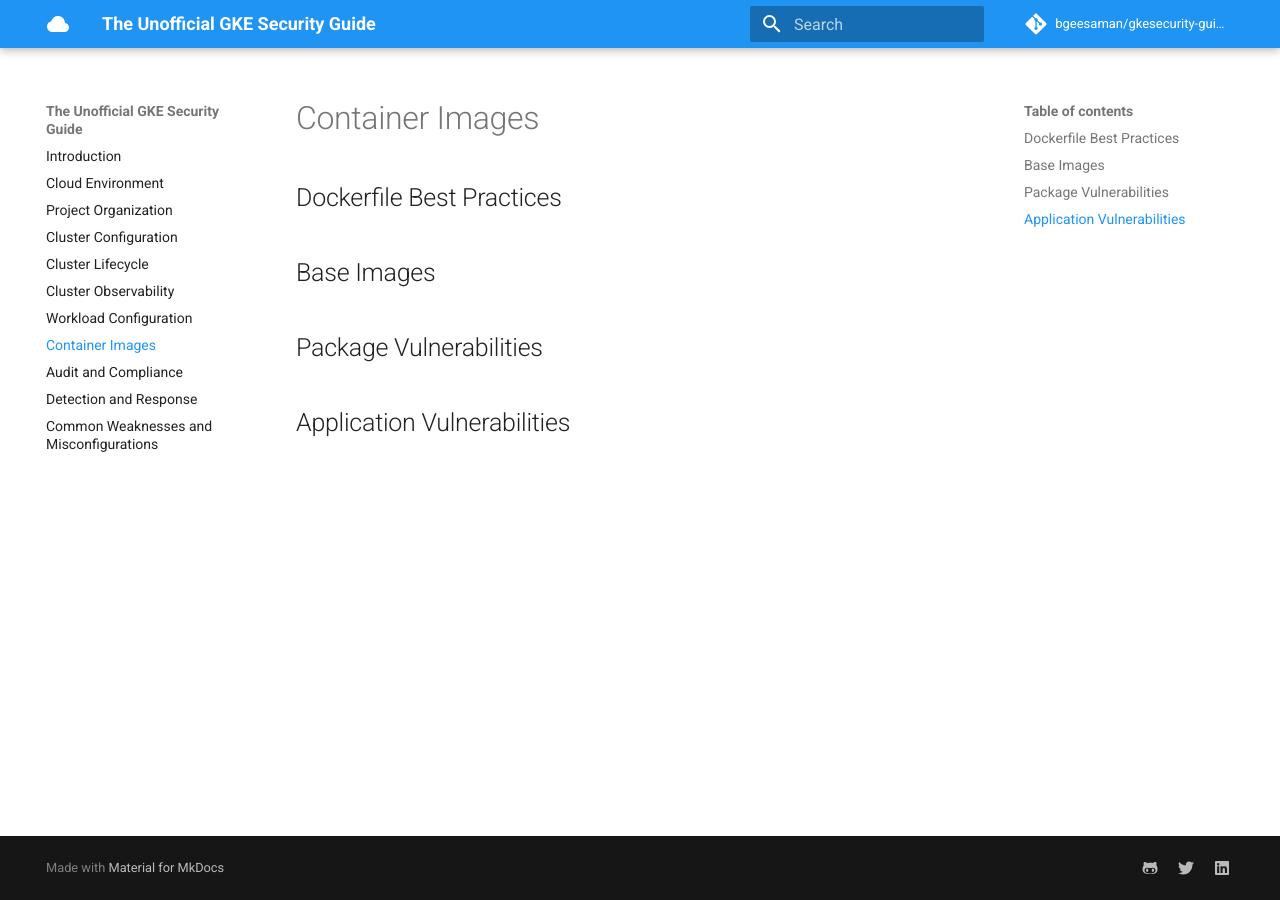
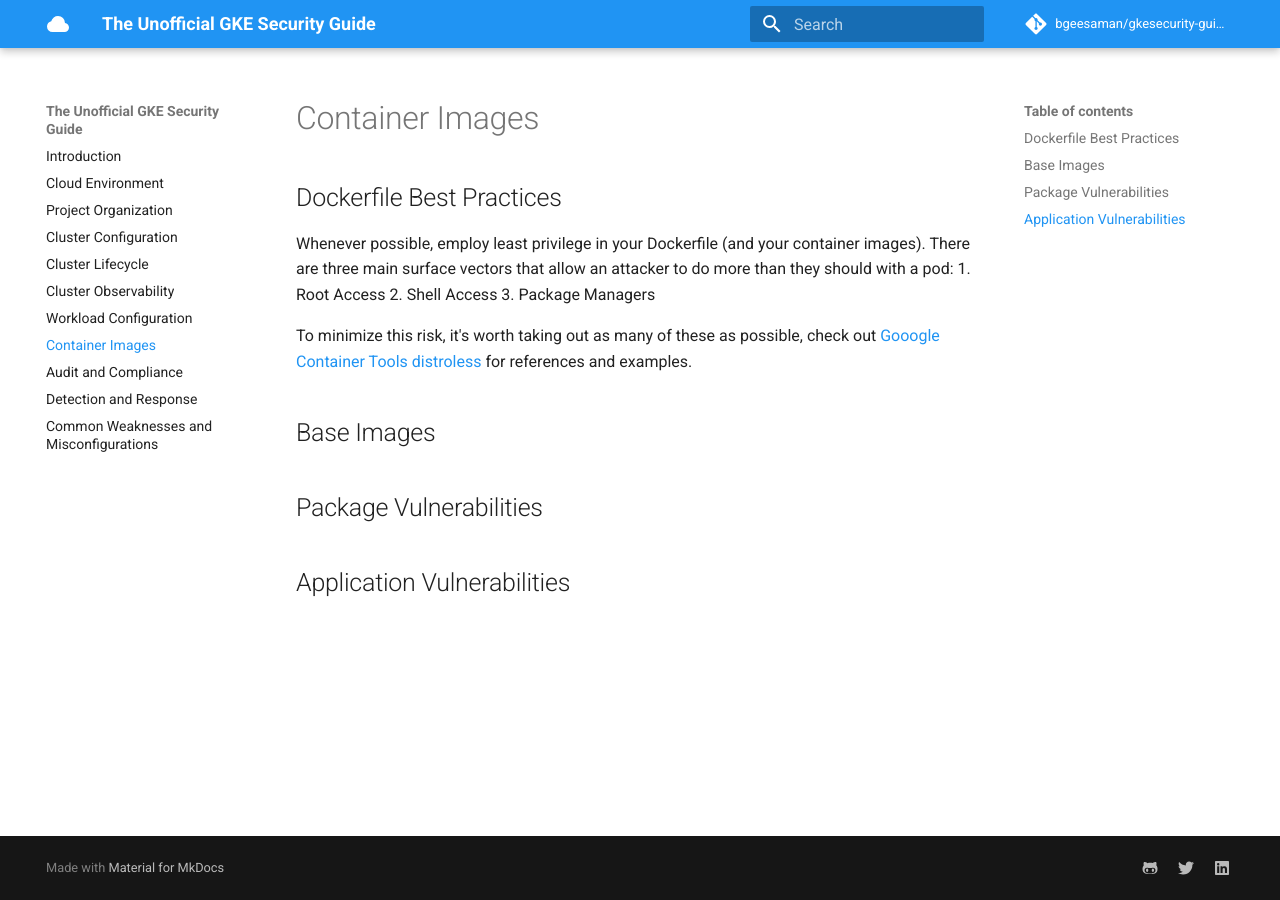
Before and after one commit to bgeesaman/gkesecurity-guide, an MkDocs documentation site: the page built from docs/container_images.md, in a window 1280 px wide. Built offline with MkDocs 1.6.1 and Material for MkDocs 9.7.7, drawn with Linux system fonts in a browser that asks for light colours; comment, search, counter and statistics services are not loaded.

Commit message:
Update container_images.md
Add distroless suggestions and three main attack vectors

```diff
--- a/docs/container_images.md
+++ b/docs/container_images.md
@@ -1,6 +1,13 @@
 # Container Images
 
 ## Dockerfile Best Practices
+
+Whenever possible, employ least privilege in your Dockerfile (and your container images).  There are three main surface vectors that allow an attacker to do more than they should with a pod:
+1. Root Access
+2. Shell Access
+3. Package Managers
+
+To minimize this risk, it's worth taking out as many of these as possible, check out [Gooogle Container Tools distroless](https://github.com/GoogleContainerTools/distroless) for references and examples.
 
 ## Base Images
 
```
